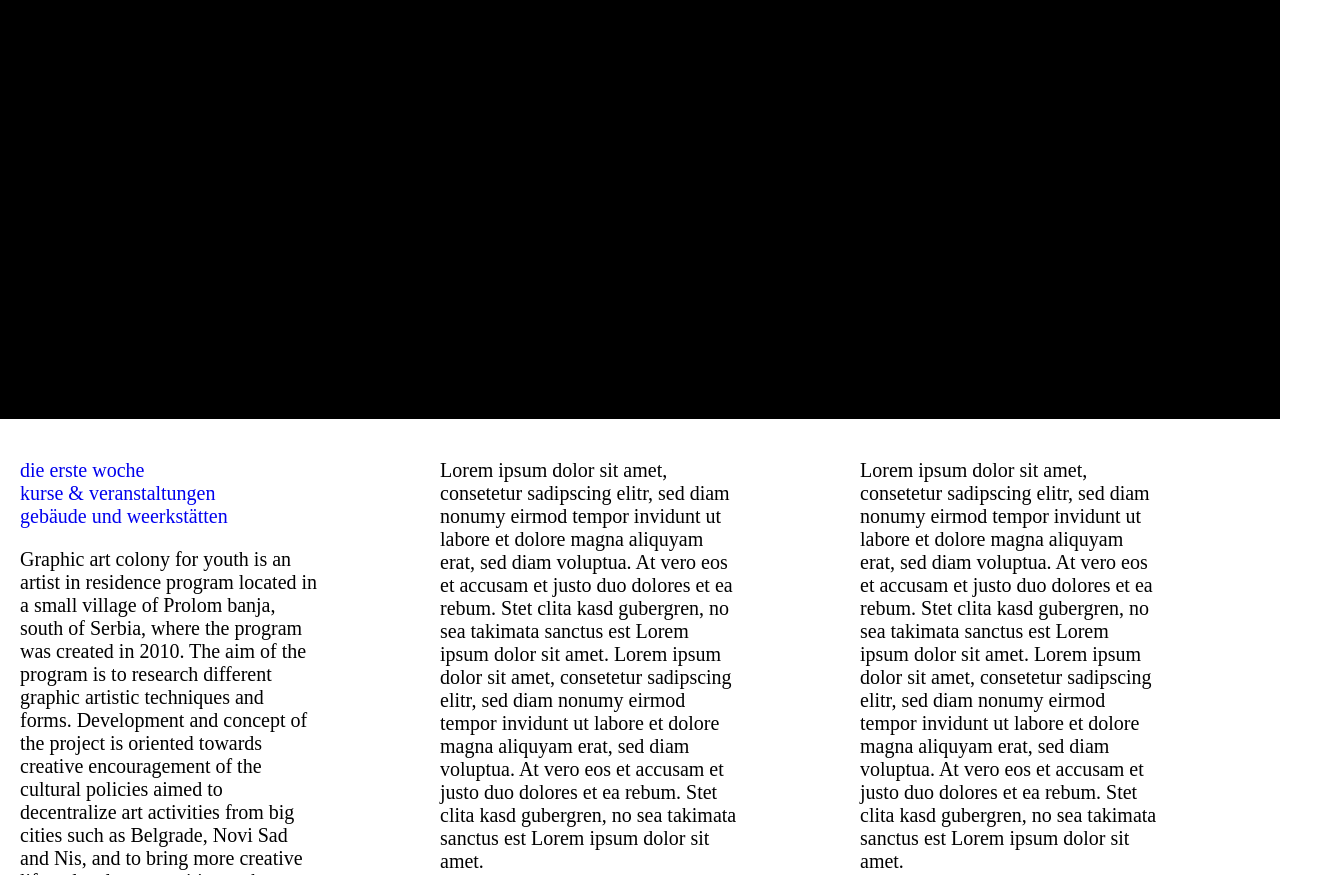
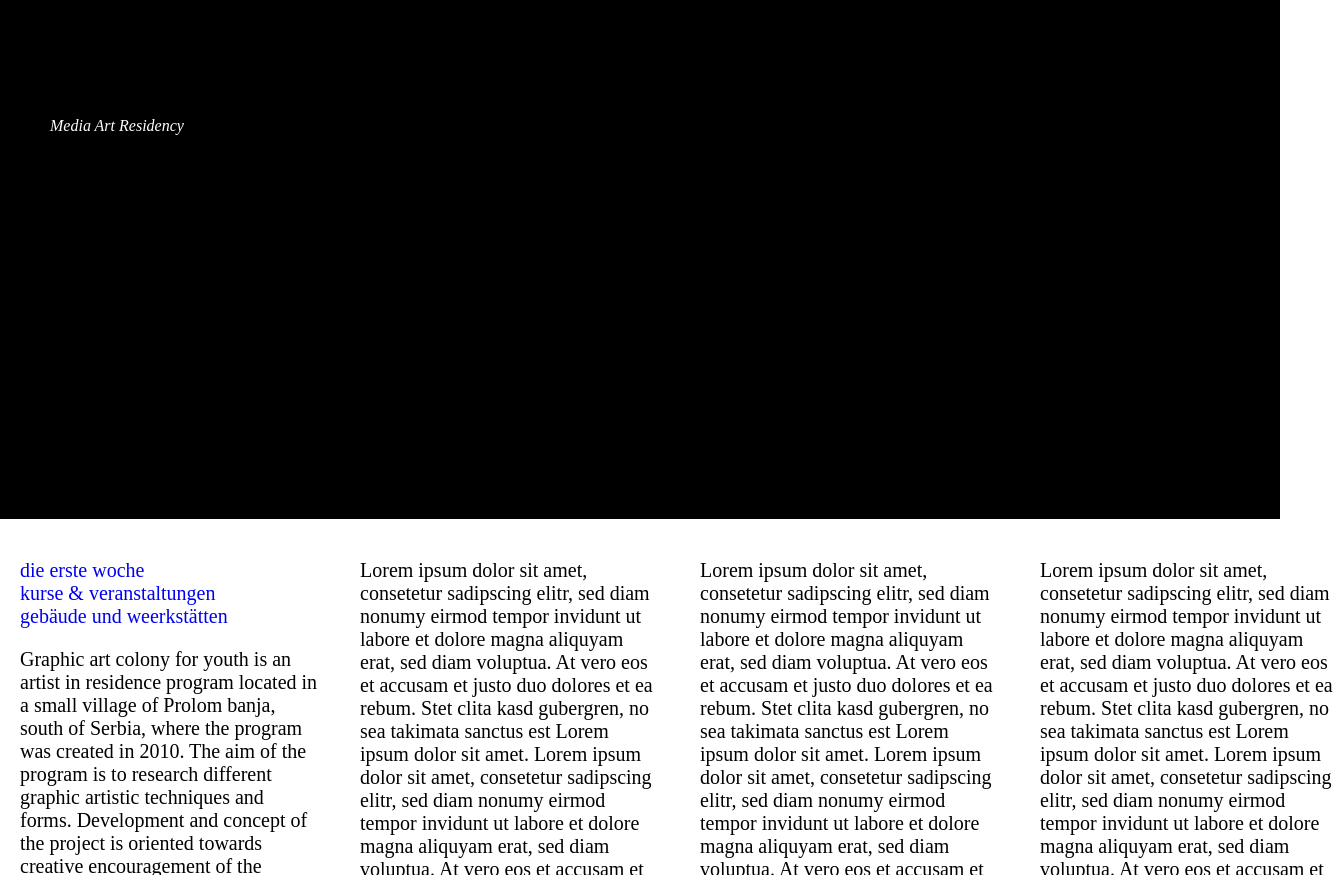
Before and after one commit to boschka/mar, a plain HTML site: page index.html in a window 1280 px wide. Shown: the part 381-1256 px from the top of the page, 1340 px wide, since content can reach past the window. Drawn offline with Linux system fonts and the light colour scheme.

Commit message:
columns fixed

```diff
--- a/assets/css/style.css
+++ b/assets/css/style.css
@@ -1,12 +1,12 @@
 html, body {
-	height: 100%;
+    height: 100%;
 }
 
 body {
 	font-family: "Adobe Ming Std", serif;
 	font-weight: 300;
 	font-size: 20px;
-	background-color: #white;
+	background-color: white;
 	font-style: normal;
 	margin: 0;
 	padding: 100;
@@ -32,15 +32,13 @@ body {
 }
 */
 header {
-	overflow-y: scroll;
 	background-color: black;
 	color: white;
 	font-size: 100px;
+	padding: 50px;
+	margin: 0px;
 	height: 100vh;
-}
-header h1, header h2 {
-	text-align: center;
-	margin-bottom: 0;
+
 }
 h1 {
 	/* margin: 0; */
@@ -59,10 +57,6 @@ h2 {
 	text-decoration: none;
 	position: center;
 }
-.main
-{
-	padding: 0px;
-}
 
 a, a:visited {
 	text-decoration: none;
@@ -70,23 +64,25 @@ a, a:visited {
 a:hover {
 	text-decoration: line-through;
 }
+
 nav ul {
 	list-style: none; /* nema bullets */
 	padding: 0;
 }
+
 div.main{
-	height: 100%;
-	overflow-y: hidden;
 	padding: 0;
+    height: 100vh;
+    display: flex;
 }
 
 div.main section {
-	background: white;
-	overflow-y: scroll;
-	height: 100%;
-	width: 300px;
-	float: left;
-	margin-right: 4em;
 	word-wrap: break-word;
-	padding: 1em;
+    -webkit-overflow-scrolling: touch;
+    -ms-overflow-style: none;
+    overflow-x: scroll;
+    width: 20vw;
+    height: 100%;
+    min-width: 300px;
+    margin: 1em;
 }
--- a/index.html
+++ b/index.html
@@ -2,7 +2,7 @@
 
 <html>
 <head>
-	<title>airprolom</title>
+	<title>M-A-R</title>
 	<meta charset="utf-8">
 	<link rel="stylesheet" href="assets/css/style.css?v=1.0">
 	<!-- znak za komentare -->
@@ -44,7 +44,7 @@
 			<img src="assets/images/picture1.jpg" width="100">
 		</div>
 	</section>
-<section id="artists">
+	<section id="artists">
 		<p>Lorem ipsum dolor sit amet, consetetur sadipscing elitr, sed diam nonumy eirmod tempor invidunt ut labore et dolore magna aliquyam erat, sed diam voluptua. At vero eos et accusam et justo duo dolores et ea rebum. Stet clita kasd gubergren, no sea takimata sanctus est Lorem ipsum dolor sit amet. Lorem ipsum dolor sit amet, consetetur sadipscing elitr, sed diam nonumy eirmod tempor invidunt ut labore et dolore magna aliquyam erat, sed diam voluptua. At vero eos et accusam et justo duo dolores et ea rebum. Stet clita kasd gubergren, no sea takimata sanctus est Lorem ipsum dolor sit amet.</p>
 		<a href="https://vimeo.com/boschka">bojana</a>
 		<div class="images">
@@ -60,22 +60,6 @@
 			<img src="assets/images/picture1.jpg" width="100">
 		</div>
 	</section>
-	<section id="announcements">
-		<p>Lorem ipsum dolor sit amet, consetetur sadipscing elitr, sed diam nonumy eirmod tempor invidunt ut labore et dolore magna aliquyam erat, sed diam voluptua. At vero eos et accusam et justo duo dolores et ea rebum. Stet clita kasd gubergren, no sea takimata sanctus est Lorem ipsum dolor sit amet. Lorem ipsum dolor sit amet, consetetur sadipscing elitr, sed diam nonumy eirmod tempor invidunt ut labore et dolore magna aliquyam erat, sed diam voluptua. At vero eos et accusam et justo duo dolores et ea rebum. Stet clita kasd gubergren, no sea takimata sanctus est Lorem ipsum dolor sit amet.</p>
-		<a href="https://vimeo.com/boschka">bojana</a>
-		<div class="images">
-			<img src="assets/images/picture1.jpg" width="300">
-			<img src="assets/images/picture1.jpg" width="100">
-		</div>
-	</section>
-	<section id="announcements">
-		<p>Lorem ipsum dolor sit amet, consetetur sadipscing elitr, sed diam nonumy eirmod tempor invidunt ut labore et dolore magna aliquyam erat, sed diam voluptua. At vero eos et accusam et justo duo dolores et ea rebum. Stet clita kasd gubergren, no sea takimata sanctus est Lorem ipsum dolor sit amet. Lorem ipsum dolor sit amet, consetetur sadipscing elitr, sed diam nonumy eirmod tempor invidunt ut labore et dolore magna aliquyam erat, sed diam voluptua. At vero eos et accusam et justo duo dolores et ea rebum. Stet clita kasd gubergren, no sea takimata sanctus est Lorem ipsum dolor sit amet.</p>
-		<a href="https://vimeo.com/boschka">bojana</a>
-		<div class="images">
-			<img src="assets/images/picture1.jpg" width="300">
-			<img src="assets/images/picture1.jpg" width="100">
-		</div>
-	</section>
 </div>
 </body>
 </html>
```
